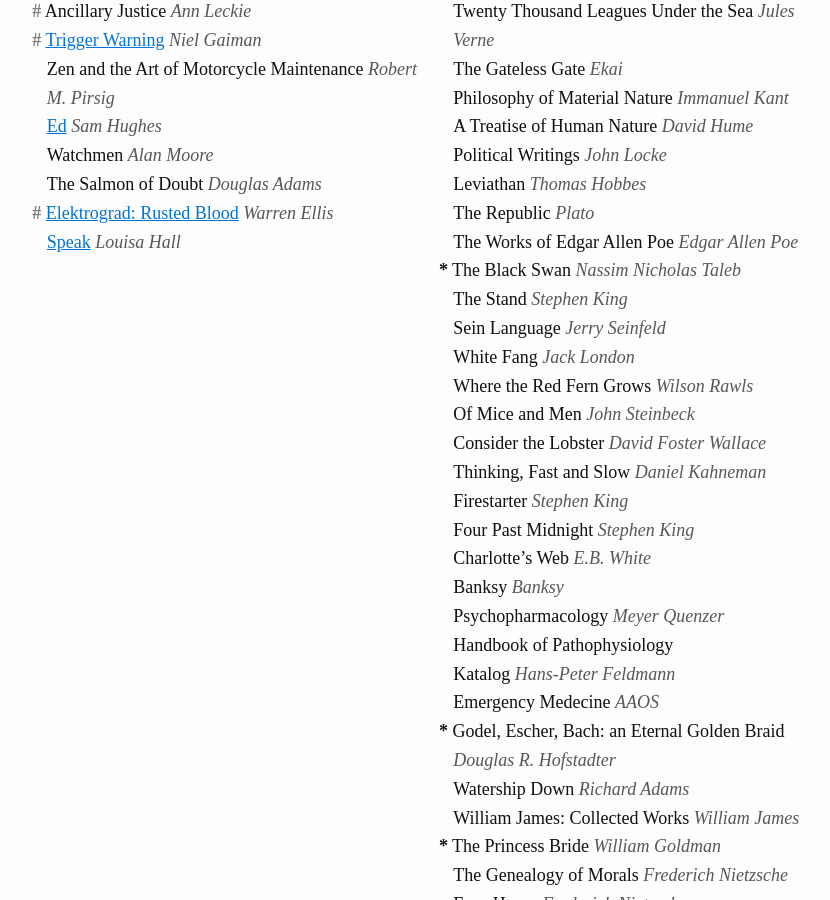
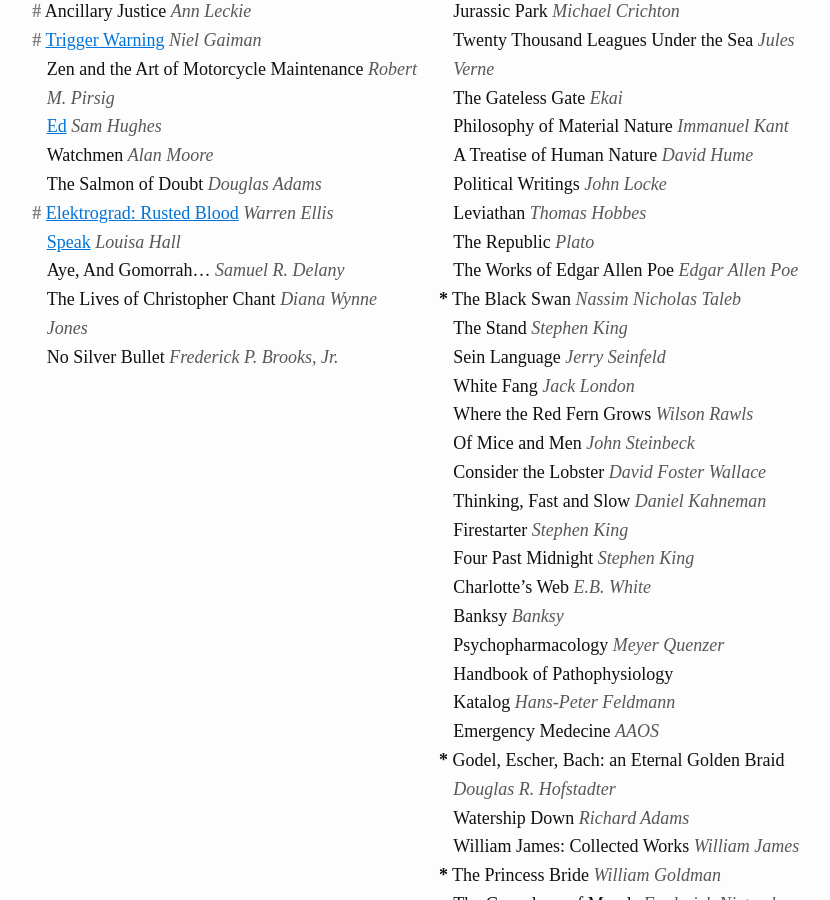
Before and after one commit to joshbeckman/andjosh.github.io, a Jekyll site: the page built from _lists/reading-lists.md, in a window 1280 px wide and 900 px high, scrolled down 1001 px. Shown: the whole window, without its empty margins (408-1238 px from the left). Built offline with Jekyll 4.4.1, drawn with Linux system fonts in a browser that asks for light colours; Markdown is read by kramdown in place of the engine named in the settings; some of the changed text lies outside the part shown.

Commit message:
Added new list wants

```diff
--- a/_lists/reading-lists.md
+++ b/_lists/reading-lists.md
@@ -43,6 +42,9 @@ permalink: /lists/reading/
 - The Salmon of Doubt _Douglas Adams_
 - __#__ [Elektrograd: Rusted Blood](https://www.smashwords.com/books/view/568621) _Warren Ellis_
 - [Speak](http://www.harpercollins.com/9780062391193/speak) _Louisa Hall_
+- Aye, And Gomorrah... _Samuel R. Delany_
+- The Lives of Christopher Chant _Diana Wynne Jones_
+- No Silver Bullet _Frederick P. Brooks, Jr._
 
 <!--two items:-->
 
```
Also changed, not shown: other parts of _lists/reading-lists.md (+1 -1 lines), _lists/newsletter-lists.md (+1 -0 lines).
